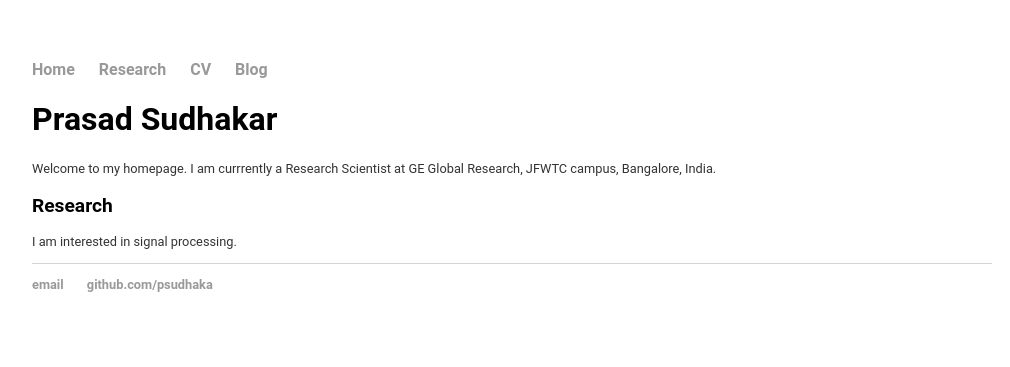
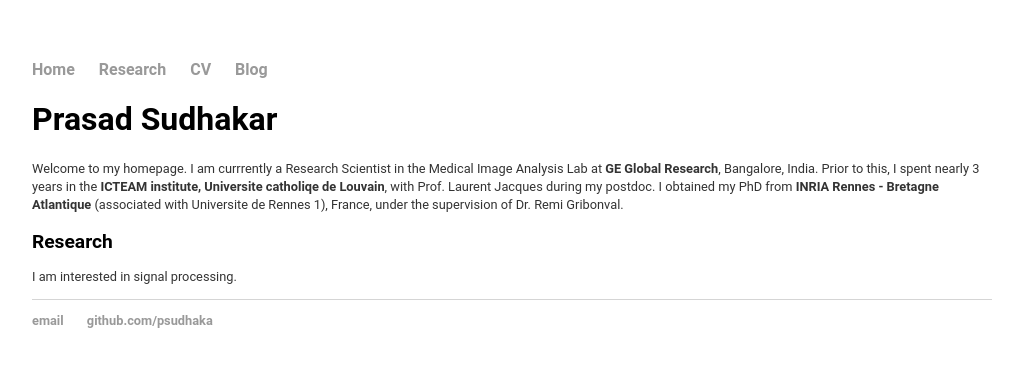
Before and after one commit to psudhaka/psudhaka.github.io, a Jekyll site: the page built from index.html, in a window 1280 px wide. Shown: the top 367 px of the page, without its empty margins (128-1138 px from the left). Built offline with Jekyll 4.4.1, drawn with Linux system fonts in a browser that asks for light colours.

Commit message:
Update index.html
Expanded about me

```diff
--- a/index.html
+++ b/index.html
@@ -4,7 +4,10 @@ title: Prasad Sudhakar
 ---
 <div class="blurb">
 	<h1>Prasad Sudhakar</h1>
-	<p>Welcome to my homepage. I am currrently a Research Scientist at GE Global Research, JFWTC campus, Bangalore, India.</p>
+	<p>Welcome to my homepage. I am currrently a Research Scientist in the Medical Image Analysis Lab at <b>GE Global Research</b>, Bangalore, India. Prior to this, I spent
+	nearly 3 years in the <b>ICTEAM institute, Universite catholiqe de Louvain</b>, with Prof. Laurent Jacques during my postdoc. I obtained my PhD from
+	<b>INRIA Rennes - Bretagne Atlantique</b> (associated with Universite de Rennes 1), France,
+	under the supervision of Dr. Remi Gribonval. </p>
 
 	<h2>Research</h2>
   	<p>I am interested in signal processing. </p>
```
